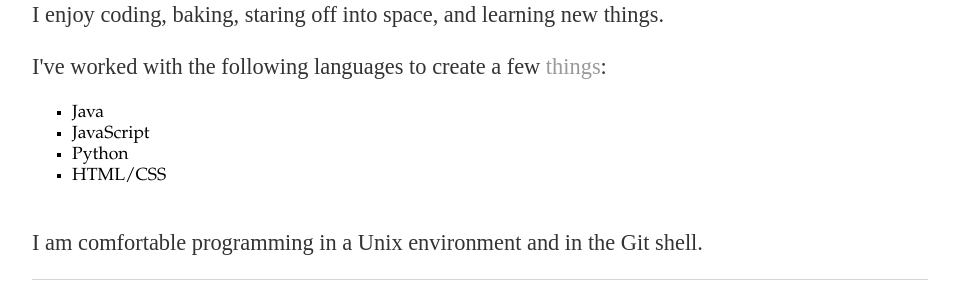
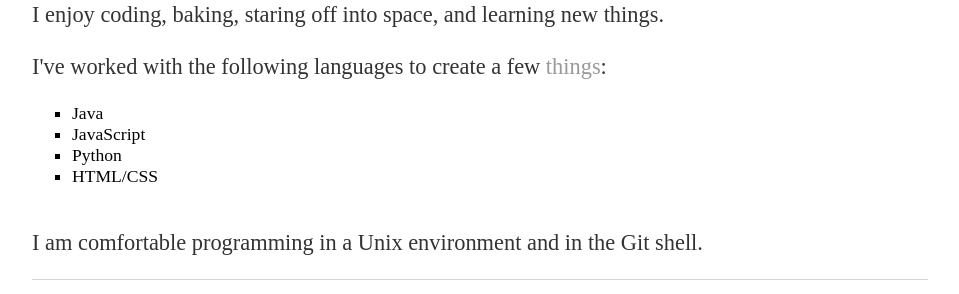
Before and after one commit to priya-padmanaban/priya-padmanaban.github.io, a Jekyll site: the page built from about/index.html, in a window 1280 px wide. Shown: the part 225-519 px from the top of the page, without its empty margins (160-1119 px from the left). Built offline with Jekyll 4.4.1, drawn with Linux system fonts in a browser that asks for light colours.

Commit message:
Revert "."
This reverts commit c8c88cda11347b0d86b40667163992a4152ec5d3.

```diff
--- a/css/main.css
+++ b/css/main.css
@@ -16,8 +16,8 @@
     text-decoration: none;
     color: #999;
 }
-a:hover, a:focus {
-    text-decoration: underline overline;
+a:hover {
+    text-decoration: none;
 }
 h1 {
     font-size: 2.5em;
@@ -37,7 +37,6 @@
     margin: 20px auto 40px;
     font-size: 1.1em;
     line-height: 1.2em;
-    font-family: "Palatino Linotype", "Book Antiqua", Palatino, serif;
 }
 
 ul li {
```
